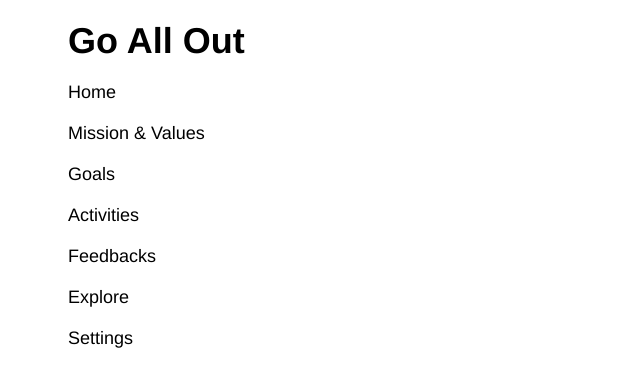
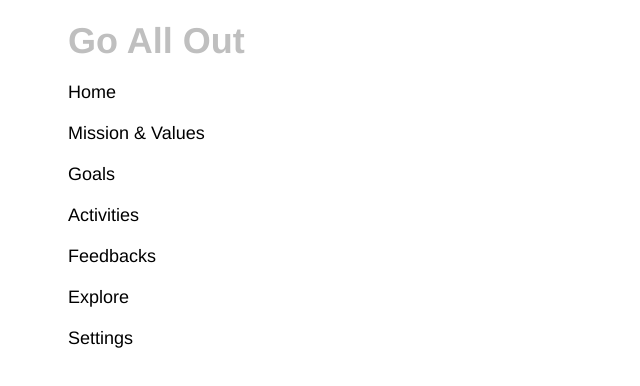
Before and after one commit to Kazuchanfl/hr_app_concept_frontend, a Vue app: page / in a window 1280 px wide. In both pictures the pointer is over the link "Go All Out". Shown: the top 386 px of the page, without its empty margins (0-640 px from the left). Built offline with nearby package versions, Linux system fonts and the light colour scheme.

Commit message:
change text color when hovered

```diff
--- a/src/components/GlobalMenu.vue
+++ b/src/components/GlobalMenu.vue
@@ -37,4 +37,8 @@ a {
 
   color: #000000;
 }
+
+a:hover {
+  color: #bfbfbf;
+}
 </style>
--- a/src/components/Logo.vue
+++ b/src/components/Logo.vue
@@ -24,4 +24,8 @@ a#Logo {
 
   color: #000000;
 }
+
+a#Logo:hover {
+  color: #bfbfbf;
+}
 </style>
```
